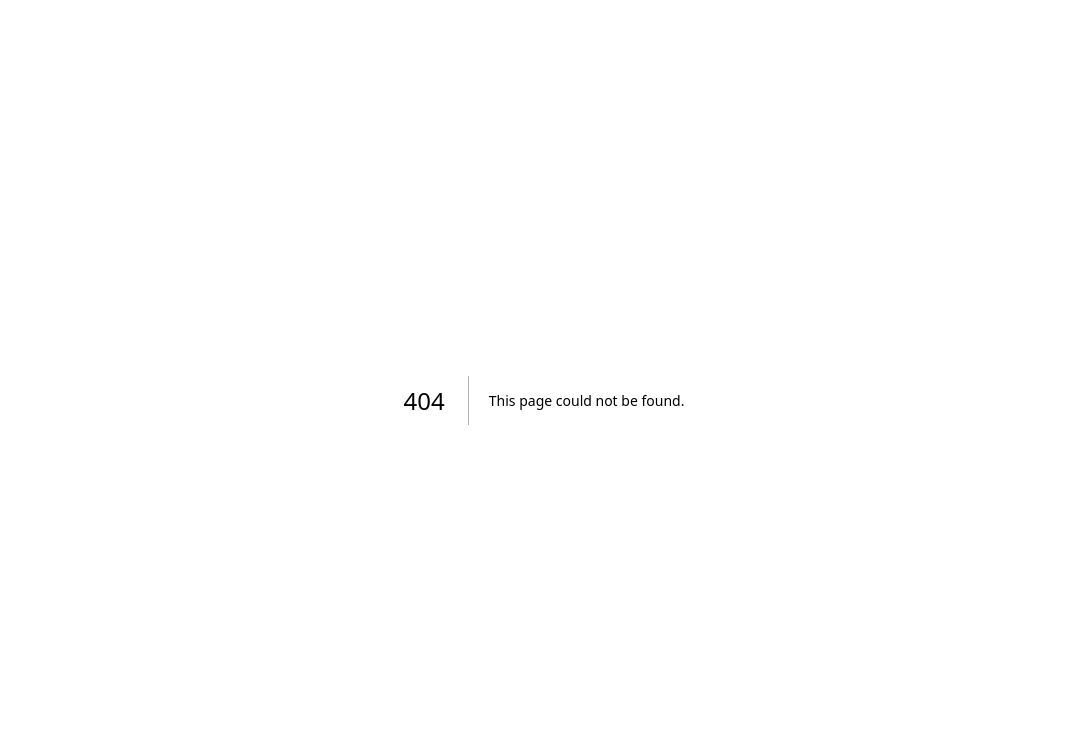
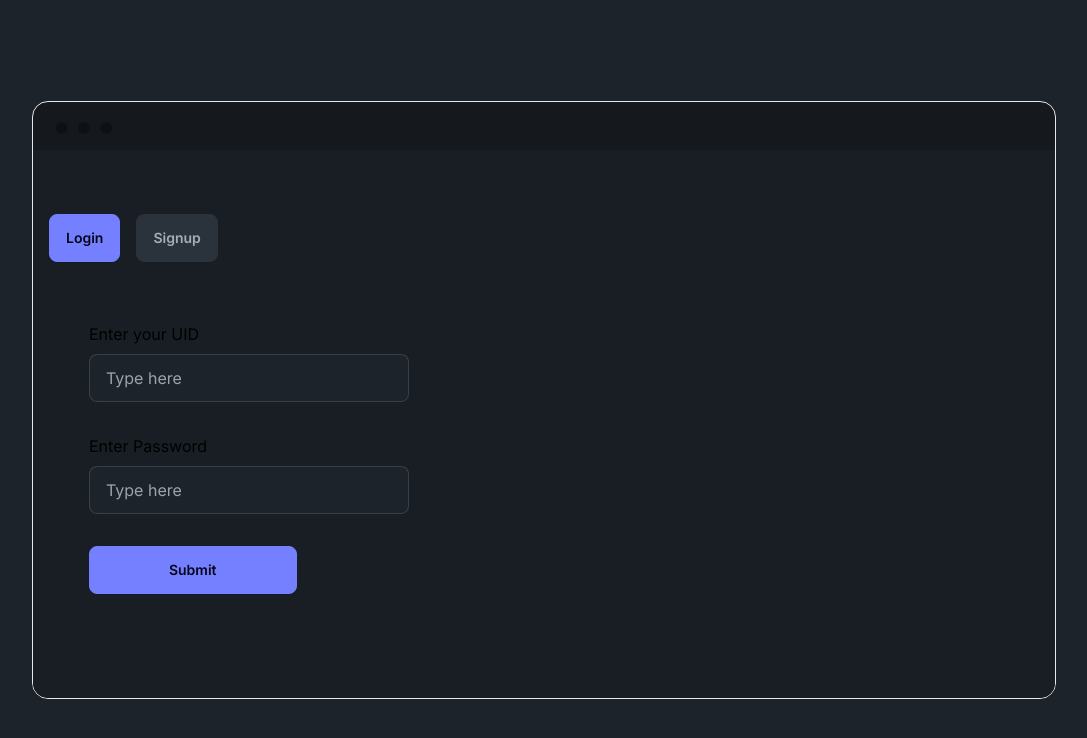
Before and after one commit to Kaushik1766/PeerLinkNext, a Next.js app: page /login in a window 1280 px wide. Before the commit this address had no page. Shown: the top 738 px of the page, without its empty margins (96-1183 px from the left). Built offline with nearby package versions, Linux system fonts and the light colour scheme.

Commit message:
basic login form

```diff
--- a/app/components/Navbar.jsx
+++ b/app/components/Navbar.jsx
@@ -4,7 +4,7 @@ function Navbar() {
     return (
         <div className="navbar bg-base-100">
             <div className="flex-1">
-                <a className="btn btn-ghost text-xl">daisyUI</a>
+                <a className="btn btn-ghost text-xl">PeerLink</a>
             </div>
             <div className="flex-none gap-2">
                 <div className="form-control">
--- a/app/layout.tsx
+++ b/app/layout.tsx
@@ -1,6 +1,7 @@
 import type { Metadata } from "next";
 import { Inter } from "next/font/google";
 import "./globals.css";
+import Navbar from "./components/Navbar";
 
 const inter = Inter({ subsets: ["latin"] });
 
@@ -15,8 +16,10 @@ export default function RootLayout({
   children: React.ReactNode;
 }>) {
   return (
-    <html lang="en">
-      <body className={inter.className}>{children}</body>
+    <html lang="en" data-theme="dark">
+      <body className={inter.className}>
+        {children}
+      </body>
     </html>
   );
 }
--- /dev/null
+++ b/app/login/Login.jsx
@@ -0,0 +1,19 @@
+import React from 'react'
+
+function Login() {
+    return (
+        <form className='flex flex-col mt-5 p-10 gap-8'>
+            <div className='flex flex-col gap-2'>
+                <label htmlFor="UID" className=''>Enter your UID</label>
+                <input type="text" placeholder="Type here" className="input input-bordered w-full max-w-xs" />
+            </div>
+            <div className='flex flex-col gap-2'>
+                <label htmlFor="UID" className=''>Enter Password</label>
+                <input type="text" placeholder="Type here" className="input input-bordered w-full max-w-xs" />
+            </div>
+            <button className='btn btn-primary w-1/2'>Submit</button>
+        </form>
+    )
+}
+
+export default Login
--- /dev/null
+++ b/app/login/Signup.jsx
@@ -0,0 +1,19 @@
+import React from 'react'
+
+function Signup() {
+    return (
+        <form className='flex flex-col mt-5 p-10 gap-8'>
+            <div className='flex flex-col gap-2'>
+                <label htmlFor="UID" className=''>Enter your UID or Username</label>
+                <input type="text" placeholder="Type here" className="input input-bordered w-full max-w-xs" />
+            </div>
+            <div className='flex flex-col gap-2'>
+                <label htmlFor="UID" className=''>Enter Password</label>
+                <input type="text" placeholder="Type here" className="input input-bordered w-full max-w-xs" />
+            </div>
+            <button className='btn btn-primary w-1/2'>Submit</button>
+        </form>
+    )
+}
+
+export default Signup
--- /dev/null
+++ b/app/login/data.js
@@ -0,0 +1,21 @@
+export const chatdata = [
+    {
+        sender: 'fadsfasdf',
+        message: 'dfasdf'
+    },
+    {
+        sender: 'fadsfasdf',
+        message: 'dfasdf'
+    }, {
+        sender: 'fadsfasdf',
+        message: 'dfasdf'
+    },
+    {
+        sender: 'fadsfasdf',
+        message: 'dfasdf'
+    }, {
+        sender: 'fadsfasdf',
+        message: 'dfasdf'
+    },
+
+]
--- /dev/null
+++ b/app/login/page.jsx
@@ -0,0 +1,40 @@
+'use client'
+import React, { useState } from 'react'
+import Navbar from '../components/Navbar'
+import Login from './Login'
+import Signup from './Signup'
+
+function page() {
+    const [tab, setTab] = useState(0)
+    return (
+        <>
+            <div className='bg-base-100 h-screen justify-center items-center flex'>
+                <div className="mockup-window border bg-base-300 w-4/5">
+                    <div className="flex justify-between px-4 py-16 bg-base-200">
+                        <div className='w-1/2'>
+                            <div className='flex gap-4'>
+                                <button className={`btn ${tab == 0 ? 'btn-primary' : 'btn-neutral'}`} onClick={() => setTab(0)}>Login</button>
+                                <button className={`btn ${tab == 1 ? 'btn-primary' : 'btn-neutral'}`} onClick={() => setTab(1)}>Signup</button>
+                            </div>
+                            {
+                                tab == 0 && <Login />
+                            }
+                            {
+                                tab == 1 && <Signup />
+                            }
+
+                        </div>
+                        {/* <form action="" className='flex flex-col gap-3'>
+                            <div>
+                                <label htmlFor="">UID</label>
+                                <input type="text" placeholder="Type here" className="input input-bordered w-full max-w-xs" />
+                            </div>
+                        </form> */}
+                    </div>
+                </div>
+            </div>
+        </>
+    )
+}
+
+export default page
--- a/app/page.tsx
+++ b/app/page.tsx
@@ -3,6 +3,8 @@ import Navbar from '@/app/components/Navbar'
 
 export default function Home() {
   return (
-    <Navbar />
+    <div>
+
+    </div>
   );
 }
--- a/tailwind.config.ts
+++ b/tailwind.config.ts
@@ -16,5 +16,8 @@ const config: Config = {
     },
   },
   plugins: [require("daisyui")],
+  daisyui: {
+    themes: ["dark", "sunset", "dim", 'black', 'night'],
+  },
 };
 export default config;
```
